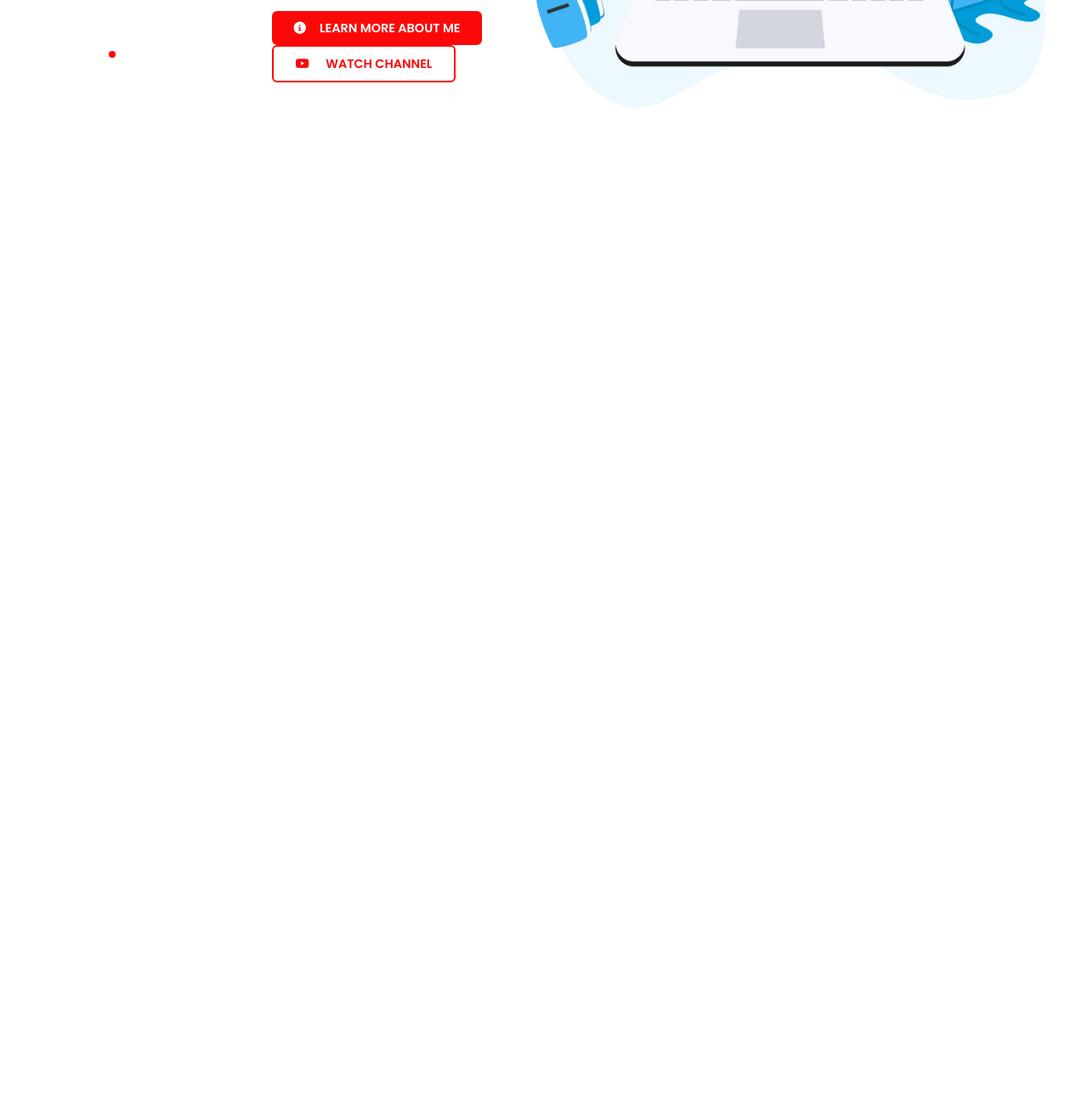
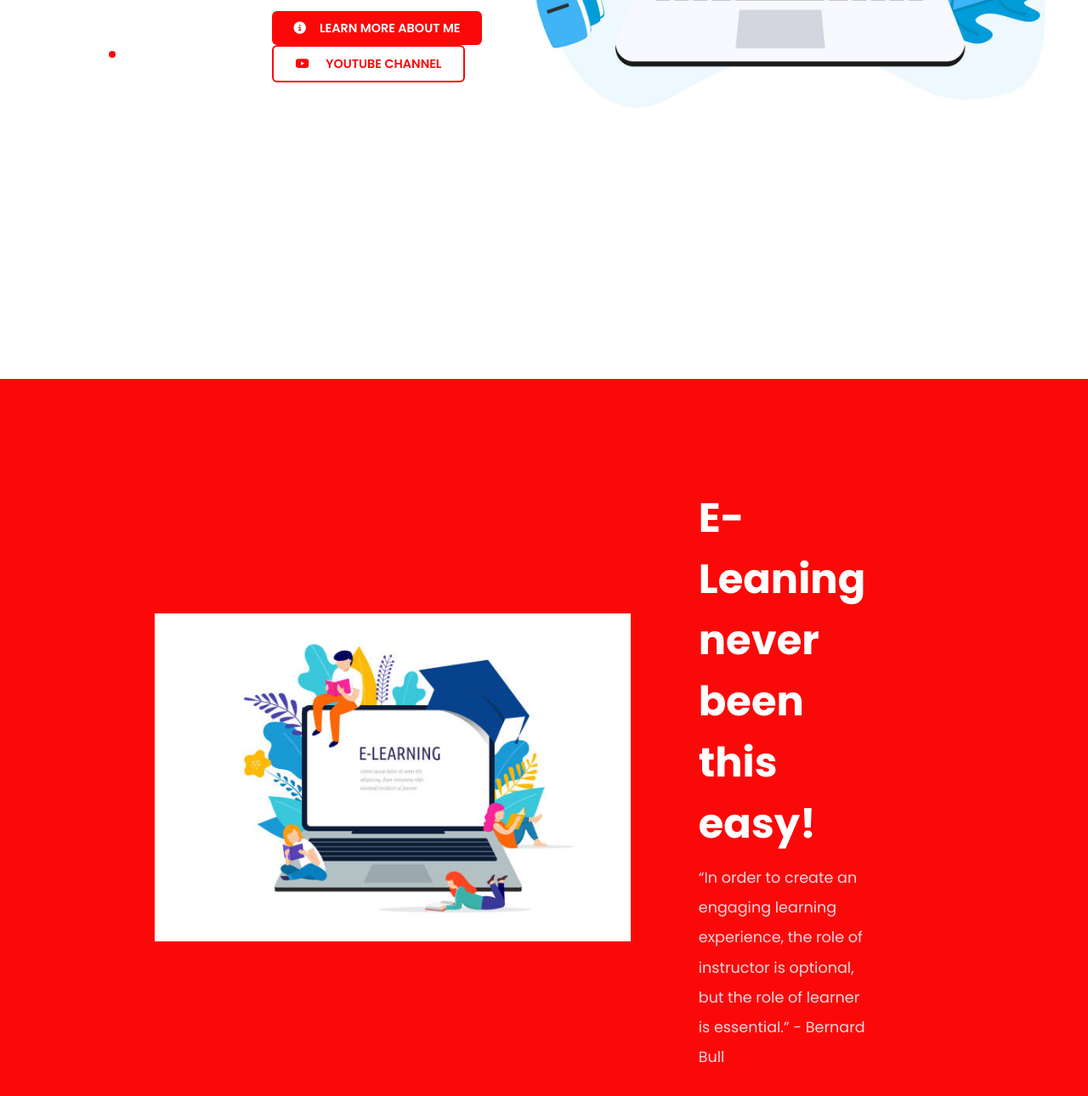
Before and after one commit to HARISHKUMAR023/Harishkumar, a plain HTML site: page index.html in a window 1280 px wide. Shown: the part 660-1950 px from the top of the page at 85% size. Before the commit the page ends 930 px from the top, so only its background shows below. Drawn offline with Linux system fonts and the light colour scheme.

Commit message:
add about page in this site

```diff
--- a/assets/scss/base/_reset.scss
+++ b/assets/scss/base/_reset.scss
@@ -10,4 +10,5 @@
 }
 a{
     text-decoration: none;
+
 }
--- a/assets/scss/components/_button.scss
+++ b/assets/scss/components/_button.scss
@@ -25,10 +25,18 @@
     border: 2px solid funs.theme-color();
     background-color: white;
     color:funs.theme-color();
+   a{
+       color: funs.theme-color();
+   }
     &:hover{
         background-color:funs.theme-color("primary-hover");
         color: white;
+
     }
+    a:hover{
+        color: white
+    }
+
     }
 
 }
--- a/assets/scss/main.scss
+++ b/assets/scss/main.scss
@@ -17,3 +17,4 @@
 @import "./utilites/spacing";
 //pages
 @import "./pages/home";
+@import "./pages/about";
--- /dev/null
+++ b/assets/scss/pages/_about.scss
@@ -0,0 +1,27 @@
+@use "../abstract/variable" as var;
+@use "../abstract/function" as func;
+
+.about-area{
+    padding: 8rem 20rem;
+background-color:func.theme-color() ;
+display: flex;
+justify-content: center;
+align-items: center;
+margin-top: 11rem;
+&--img{
+    width: 35rem;
+}
+&--contents{
+    color: white;
+    h2{
+        font-size: 3rem;
+        margin-bottom: 10px;
+
+    }
+    p{
+        line-height: 2;
+        color: #edd9de;
+        font-size: 1.1rem;
+    }
+}
+}
--- a/index.html
+++ b/index.html
@@ -76,7 +76,8 @@
                     <button class="btn-secon text-uppercase">
                         <i class="fa-brands fa-youtube mr-1"></i>
 
-                        </i>watch channel
+                        </i><a href="https://www.youtube.com/channel/UCT0qh0BK9kGe2atm0ea2UZQ">
+                            youtube channel</a>
                     </button>
 
                 </div>
@@ -85,7 +86,21 @@
                 <img class="main-area_img" src="./assets/images/web elluestration.png" alt="web images">
             </div>
         </section>
+        <!-- ========== Start about ========== -->
+        <section class="about-area space-x-5">
+            <div>
+                <img class="about-area--img" src="./assets/images/istockphoto-1083351518-612x612.jpg"
+                    alt="e learing image">
+            </div>
+            <div class="about-area--contents">
+                <h2> E-Leaning never been this easy!</h2>
+                <p>“In order to create an engaging learning experience,
+                    the role of instructor is optional, but the role of learner
+                    is essential.” - Bernard Bull</p>
+            </div>
+        </section>
 
+        <!-- ========== End about ========== -->
 
     </main>
     <!-- ========== End main content ========== -->
```
Also changed, not shown: assets/css/style.css, assets/images/eleaneaar.jpg (added), assets/images/istockphoto-1083351518-612x612.jpg (added), 1 other file.
